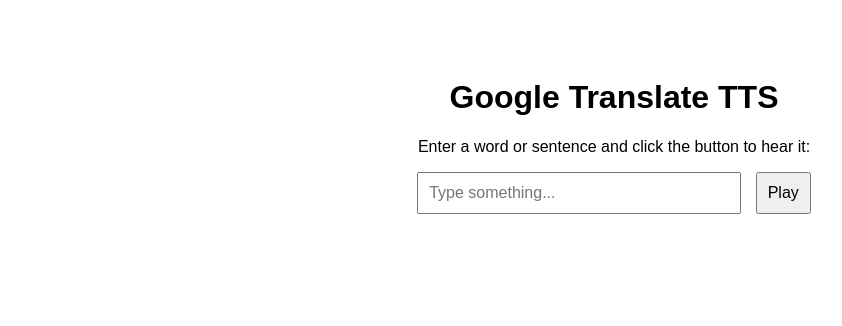
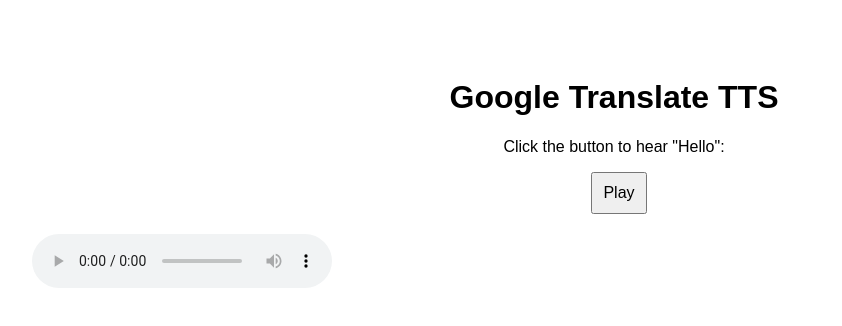
Before and after one commit to ah1118/Lessons, a plain HTML site: page index.html in a window 1280 px wide. Both pictures are taken after a click on the button "Play". Shown: the whole page, without its empty margins (26-868 px from the left). Drawn offline with Linux system fonts and the light colour scheme.

Commit message:
Update index.html

```diff
--- a/index.html
+++ b/index.html
@@ -10,11 +10,6 @@
             text-align: center;
             padding: 50px;
         }
-        input {
-            padding: 10px;
-            width: 300px;
-            font-size: 16px;
-        }
         button {
             padding: 10px;
             font-size: 16px;
@@ -24,12 +19,18 @@
 </head>
 <body>
     <h1>Google Translate TTS</h1>
-    <p>Enter a word or sentence and click the button to hear it:</p>
-    <input type="text" id="textInput" placeholder="Type something..." />
-    <button onclick="playTTS()">Play</button>
+    <p>Click the button to hear "Hello":</p>
+    <button onclick="playHello()">Play</button>
 
     <audio id="audioPlayer" controls style="margin-top: 20px; display: none;"></audio>
 
-    <script src="script.js"></script>
+    <script>
+        function playHello() {
+            const audioPlayer = document.getElementById('audioPlayer');
+            audioPlayer.src = 'https://www.soundjay.com/button/sounds/button-3.mp3'; // Replace with a proper TTS audio URL if needed
+            audioPlayer.play();
+            audioPlayer.style.display = 'block';
+        }
+    </script>
 </body>
 </html>
```
